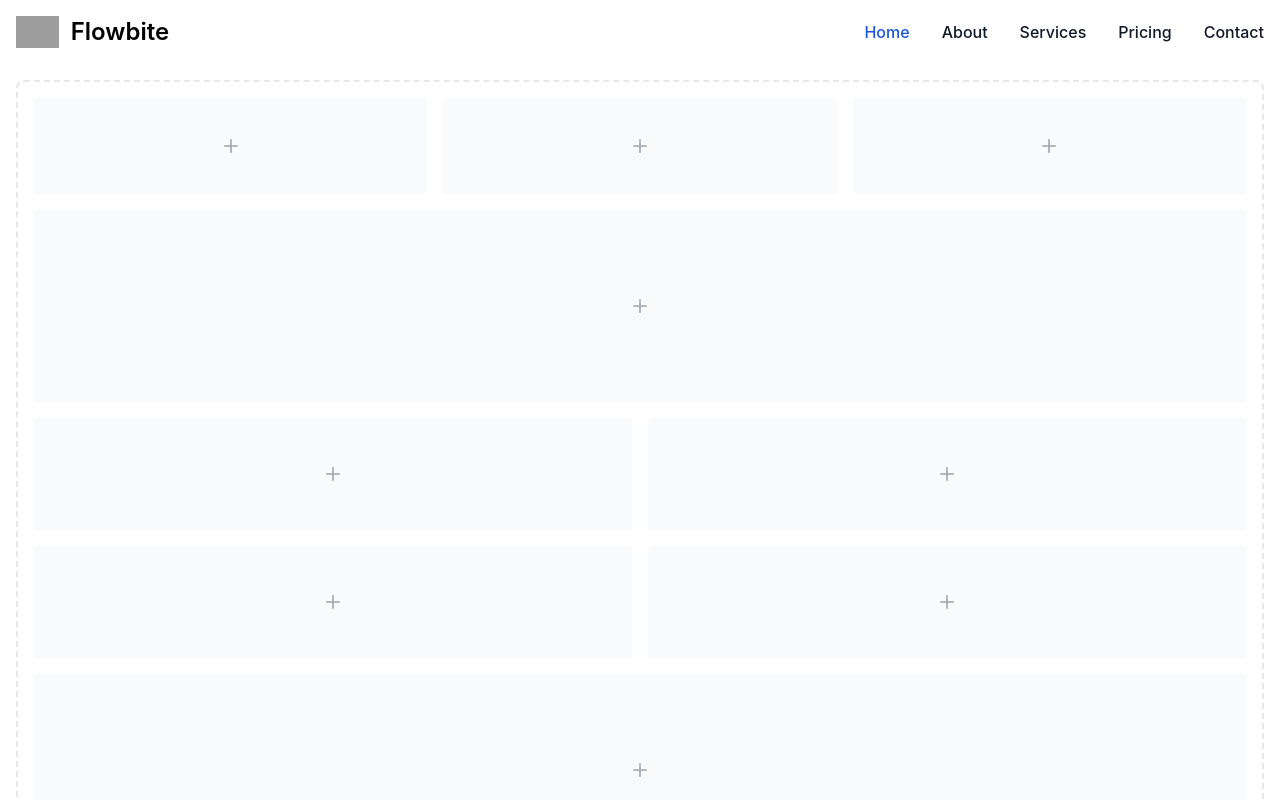
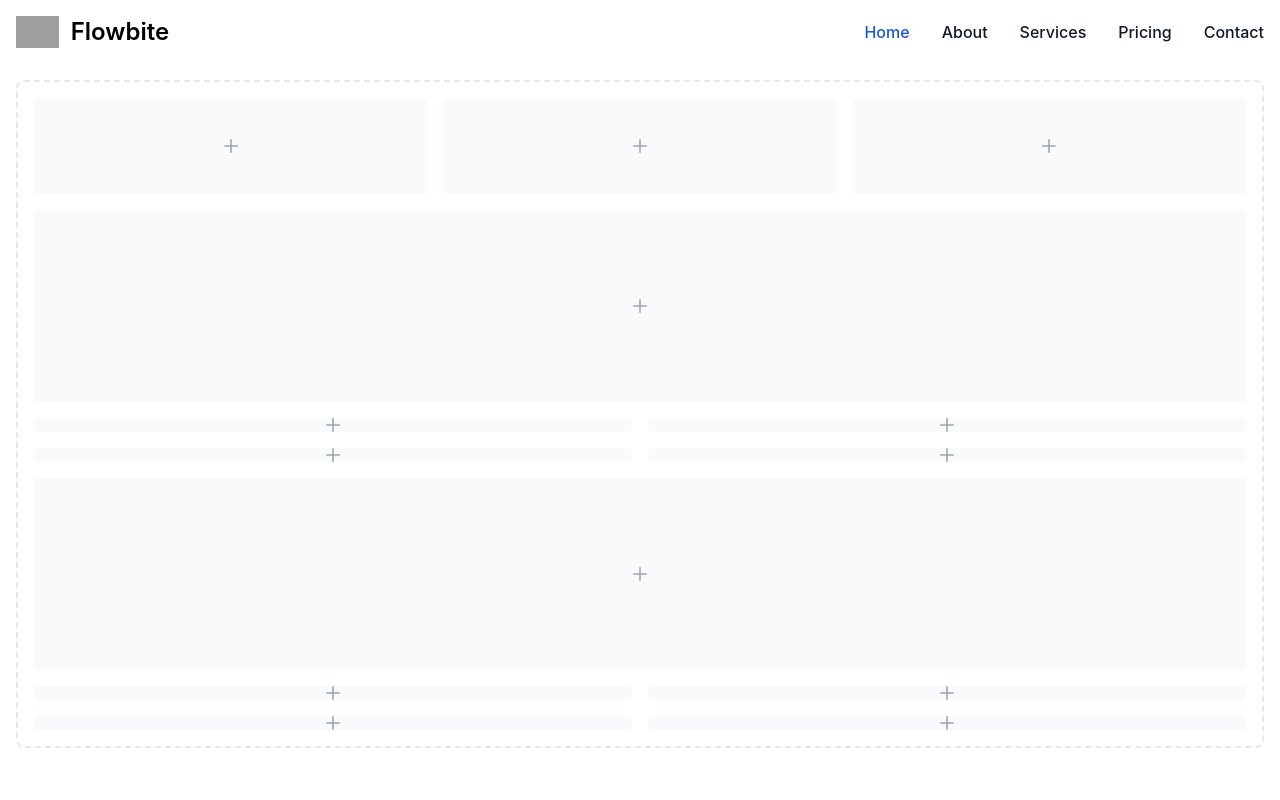
Before and after one commit to canata09/Tailwind-Flowbite-ReactJS-Library, a React (Create React App) app: page / in a window 1280 px wide. Shown: the top 800 px of the page. Built offline with nearby package versions, Linux system fonts and the light colour scheme; grey boxes are pictures that could not be loaded.

Commit message:
Update tailwind.config.js

```diff
--- a/tailwind.config.js
+++ b/tailwind.config.js
@@ -20,6 +20,30 @@ module.exports = {
       cusgreen: "#b3eeb1",
       cusgray: "#4c4f5c",
     },
+    spacing: {
+      0: "0px",
+      1: "0.25rem",
+      2: "0.5rem",
+      3: "0.75rem",
+      3.5: "0.875rem",
+      4: "1rem",
+      5: "1.25rem",
+      6: "1.5rem",
+      8: "2rem",
+      10: "2.5rem",
+      12: "3rem",
+      16: "4rem",
+      20: "5rem",
+      24: "6rem",
+      32: "8rem",
+      40: "10rem",
+      48: "12rem",
+      56: "14rem",
+      64: "16rem",
+      72: "18rem",
+      80: "20rem",
+      96: "24rem",
+    },
   },
   plugins: [flowbite.plugin()],
 };
```
